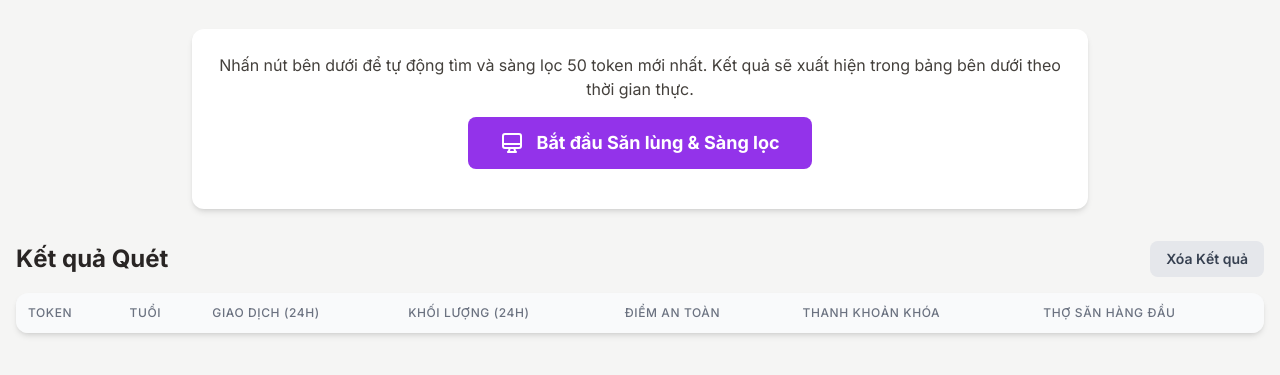
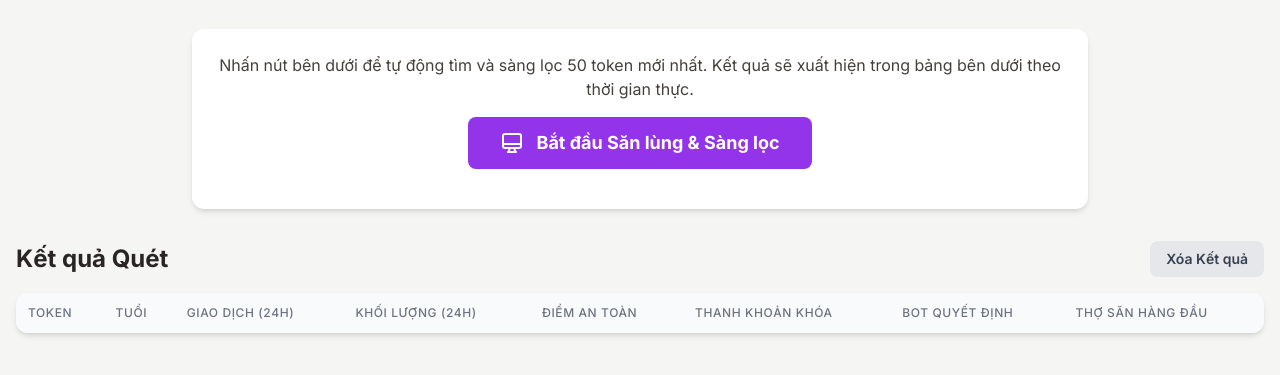
Before and after one commit to hvduoc/my-token-scanner, a plain HTML site: page public/index.html in a window 1280 px wide. Shown: the part 123-498 px from the top of the page. Drawn offline with nearby package versions, Linux system fonts and the light colour scheme.

Commit message:
cập nhật index

```diff
--- a/public/index.html
+++ b/public/index.html
@@ -50,6 +50,7 @@
                             <th class="px-3 py-3 text-left text-xs font-medium text-gray-500 uppercase tracking-wider">Khối Lượng (24h)</th>
                             <th class="px-3 py-3 text-left text-xs font-medium text-gray-500 uppercase tracking-wider">Điểm An Toàn</th>
                             <th class="px-3 py-3 text-left text-xs font-medium text-gray-500 uppercase tracking-wider">Thanh Khoản Khóa</th>
+                            <th class="px-3 py-3 text-left text-xs font-medium text-gray-500 uppercase tracking-wider">Bot Quyết định</th>
                             <th class="px-3 py-3 text-left text-xs font-medium text-gray-500 uppercase tracking-wider">Thợ Săn Hàng Đầu</th>
                         </tr>
                     </thead>
```
